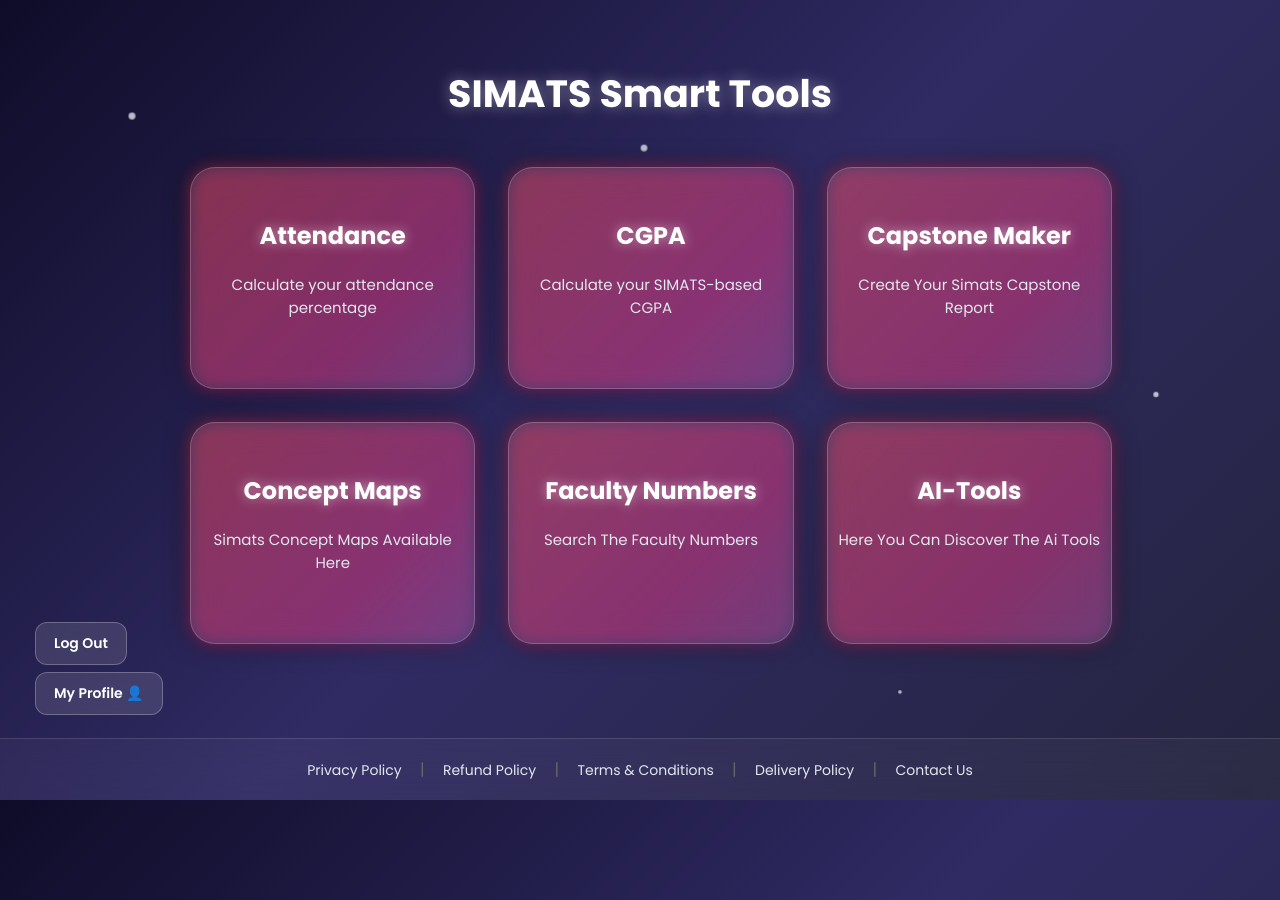
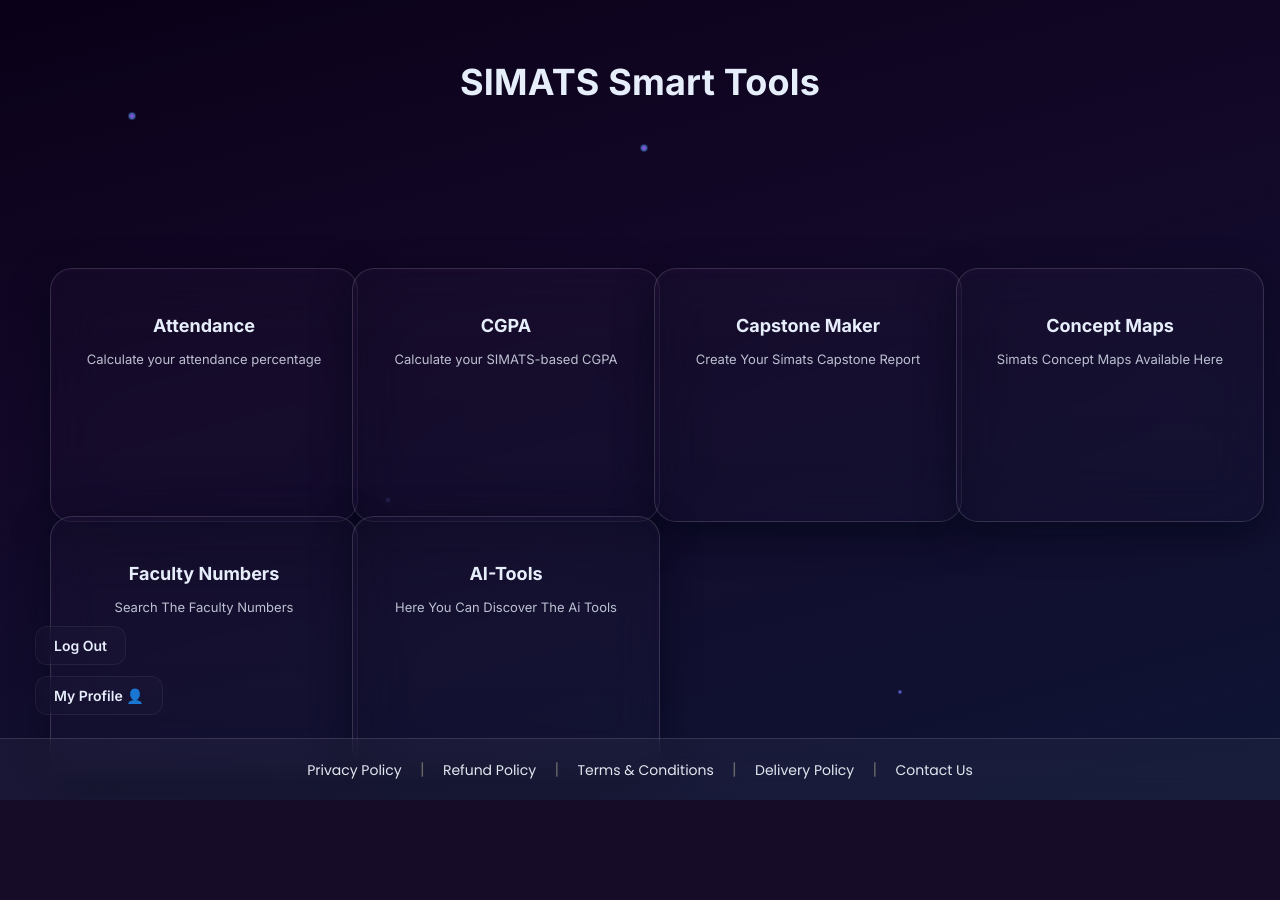
Before and after one commit to nagasai-chowdary-gituser/simats_web_portal, a Flask app: page /home in a window 1280 px wide. After the commit the page ends 800 px from the top, so only its background shows below. Run offline with Flask 3, Linux system fonts and the light colour scheme; a user stored in the database is signed in; data comes from the database, SQL or seed files in the repository.

Commit message:
UI: Apply Midnight Blur theme to index (style-only)

```diff
--- a/templates/index.html
+++ b/templates/index.html
@@ -7,149 +7,57 @@
     <title>Home Page</title>
 
     <style>
+        @import url('https://fonts.googleapis.com/css2?family=Poppins:wght@300;400;600;700;800&family=Inter:wght@300;400;600;700&display=swap');
 
-        @import url('https://fonts.googleapis.com/css2?family=Poppins:wght@300;400;600;700;800&display=swap');
+        :root{
+            --bg-deep:#0a0118;
+            --bg-mid:#130828;
+            --bg-navy:#0f1535;
+            --glass: rgba(255,255,255,0.08);
+            --glass-strong: rgba(255,255,255,0.12);
+            --glass-border: rgba(255,255,255,0.14);
+            --neon-purple: #a855f7;
+            --neon-cyan: #06b6d4;
+            --text-primary: #e6eefb;
+            --text-muted: rgba(230,238,251,0.8);
+            --radius-lg: 22px;
+            --blur-heavy: blur(24px);
+        }
 
         body {
             margin: 0;
             padding: 0;
             height: 100vh;
-            font-family: "Poppins", sans-serif;
+            font-family: 'Inter', 'Poppins', sans-serif;
             display: flex;
             justify-content: center;
             align-items: center;
-            background: linear-gradient(135deg,#0f0c29,#302b63,#24243e);
+            background: linear-gradient(165deg,var(--bg-deep),var(--bg-mid) 40%,var(--bg-navy));
             overflow: hidden;
+            color: var(--text-primary);
         }
 
         /* Particles */
-        .particles {
-            position: fixed;
-            width: 100%;
-            height: 100%;
-            pointer-events: none;
-            overflow: hidden;
-            top: 0;
-            left: 0;
-        }
+        .particles { position: fixed; width: 100%; height: 100%; pointer-events: none; overflow: hidden; top: 0; left: 0; }
+        .particles span { position: absolute; width: 8px; height: 8px; background: radial-gradient(circle, rgba(168,85,247,0.9), rgba(6,182,212,0.6)); border-radius: 50%; animation: move 14s linear infinite; }
+        @keyframes move { 0% { transform: translateY(110vh) scale(0.3); } 100% { transform: translateY(-10vh) scale(1); } }
 
-        .particles span {
-            position: absolute;
-            width: 8px;
-            height: 8px;
-            background: rgba(255,255,255,0.7);
-            border-radius: 50%;
-            animation: move 12s linear infinite;
-        }
+        h1 { position: absolute; top: 36px; color: var(--text-primary); font-size: 36px; font-weight: 800; letter-spacing: 0.2px; }
+        h5 { color: var(--text-muted); font-weight: 300; }
 
-        @keyframes move {
-            from { transform: translateY(110vh) scale(0.3); }
-            to { transform: translateY(-10vh) scale(1); }
-        }
+        .container { display: grid; grid-template-columns: repeat(auto-fit, minmax(260px, 1fr)); grid-auto-rows: 220px; gap: 28px; width: min(1180px, calc(100% - 64px)); margin-top: 16%; z-index: 3; padding: 0 18px; }
 
-        h1 {
-            position: absolute;
-            top: 40px;
-            color: #fff;
-            font-size: 38px;
-            text-shadow: 0 0 15px rgba(255,255,255,0.4);
-        }
-        h5{
-            color: rgb(234, 231, 231);
-            font-weight: 100;
-        }
+        .box { width: 100%; height: 100%; border-radius: var(--radius-lg); padding: 16px; text-align: center; background: linear-gradient(180deg, rgba(255,255,255,0.02), rgba(255,255,255,0.01)); backdrop-filter: var(--blur-heavy); border: 1px solid var(--glass-border); box-shadow: 0 12px 36px rgba(2,6,23,0.6), 0 2px 8px rgba(168,85,247,0.04) inset; cursor: pointer; transition: transform 0.28s cubic-bezier(.2,.9,.2,1), box-shadow 0.28s ease; position: relative; }
+        .box:hover { transform: translateY(-6px) scale(1.02); box-shadow: 0 22px 60px rgba(168,85,247,0.14); border-color: rgba(168,85,247,0.25); }
+        .box::before { content: ""; position: absolute; inset: -2px; border-radius: var(--radius-lg); background: linear-gradient(120deg, var(--neon-purple), var(--neon-violet), var(--neon-cyan)); background-size: 300% 300%; animation: glow 9s linear infinite; z-index: -1; opacity: 0.22; filter: blur(16px); }
+        @keyframes glow { 0% { background-position: 0% 50%; } 50% { background-position: 100% 50%; } 100% { background-position: 0% 50%; } }
+        .box h2 { margin-top: 30px; font-size: 18px; color: var(--text-primary); font-weight: 700; }
+        .box p { font-size: 13px; margin-top: 8px; color: var(--text-muted); }
 
-        /* ⭐ NEW GRID LAYOUT ⭐ */
-        .container {
-            display: grid;
-            grid-template-columns: repeat(3, 1fr); /* 3 columns */
-            grid-auto-rows: 200px; /* auto height */
-            gap: 55px;
-            width: 900px;
-            margin-top: 19%;
-            z-index: 3;
-        }
-
-        /* Box style same as before */
-        .box {
-            width: 100%;
-            height: 100%;
-            border-radius: 25px;
-            padding: 10px;
-            text-align: center;
-            background: rgba(255,255,255,0.10);
-            backdrop-filter: blur(16px);
-            border: 1px solid rgba(255,255,255,0.25);
-            box-shadow: 0 0 25px rgba(0,0,0,0.55);
-            cursor: pointer;
-            transition: 0.3s;
-            position: relative;
-        }
-
-        .box:hover {
-            transform: scale(1.08);
-            box-shadow: 0 0 35px rgba(221,36,118,0.8);
-            border-color: #ff9a00;
-        }
-
-        .box::before {
-            content: "";
-            position: absolute;
-            inset: -2px;
-            border-radius: 25px;
-            background: linear-gradient(135deg,#ff512f,#dd2476,#1e90ff,#ff9a00);
-            background-size: 400% 400%;
-            animation: glow 7s ease infinite;
-            z-index: -1;
-            opacity: 0.45;
-            filter: blur(8px);
-        }
-
-        @keyframes glow {
-            0% { background-position: 0% 50%; }
-            50% { background-position: 100% 50%; }
-            100% { background-position: 0% 50%; }
-        }
-
-        .box h2 {
-            margin-top: 40px;
-            font-size: 24px;
-            color: #fff;
-            text-shadow: 0 0 12px rgba(255,255,255,0.5);
-        }
-
-        .box p {
-            font-size: 15px;
-            margin-top: 8px;
-            color: #e2e8f0;
-        }
-
-        /* Floating Buttons */
-        .float-btn {
-            position: fixed;
-            left: 20px;
-            padding: 10px 18px;
-            background: rgba(255,255,255,0.12);
-            border: 1px solid rgba(255,255,255,0.25);
-            border-radius: 12px;
-            color: white;
-            font-size: 14px;
-            font-weight: 600;
-            backdrop-filter: blur(10px);
-            cursor: pointer;
-            z-index: 5;
-            transition: 0.3s;
-            text-decoration: none;
-            margin: 15px;
-        }
-
-        .float-btn:hover {
-            background: rgba(255,255,255,0.25);
-            transform: scale(1.05);
-        }
-
-        .profile-btn { bottom: 70px; }
-        .Logout-btn { bottom: 120px;}
+        .float-btn { position: fixed; left: 20px; padding: 10px 18px; background: linear-gradient(180deg, rgba(255,255,255,0.02), rgba(255,255,255,0.015)); border: 1px solid rgba(255,255,255,0.06); border-radius: 12px; color: var(--text-primary); font-size: 14px; font-weight: 600; backdrop-filter: blur(10px); cursor: pointer; z-index: 5; transition: 0.3s; text-decoration: none; margin: 15px; }
+        .float-btn:hover { background: rgba(255,255,255,0.04); transform: translateY(-4px); box-shadow: 0 12px 30px rgba(168,85,247,0.08); }
+        .profile-btn { bottom: 70px; } .Logout-btn { bottom: 120px; }
+        @media (max-width: 768px) { .container { grid-template-columns: repeat(1, 1fr); margin-top: 22%; gap: 16px; } .box { height: auto; min-height: 120px; } h1 { top: 16px; } }
     </style>
 </head>
 <body>
```
